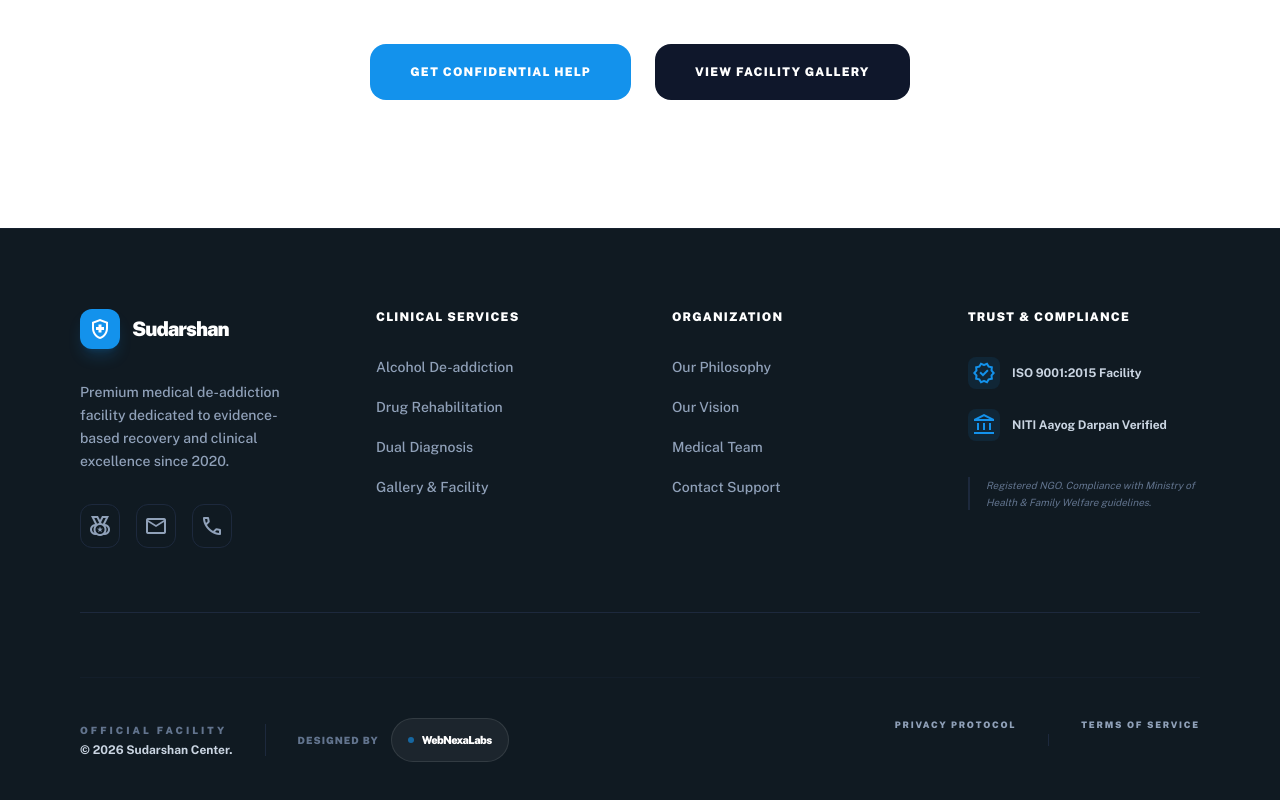
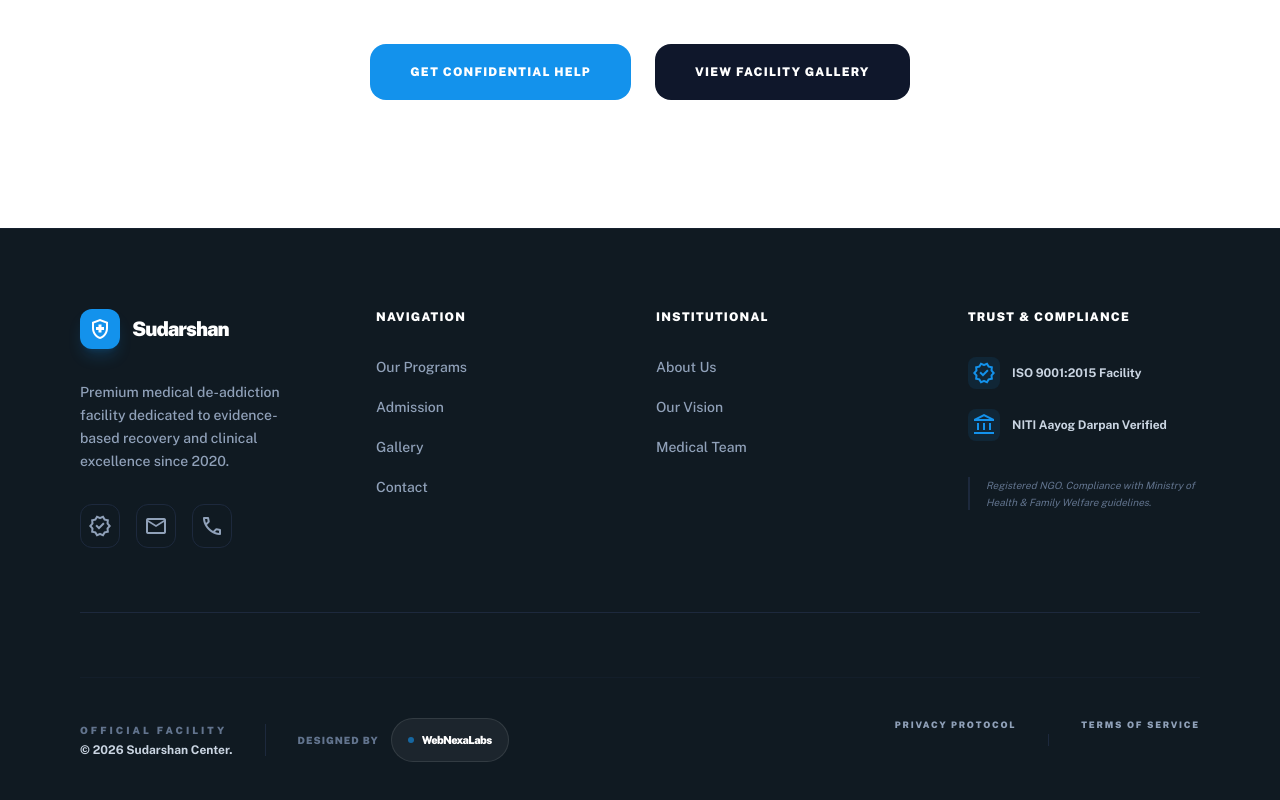
Before and after one commit to WebNexaLabs/Sudarshan-De-Addiction-Landing-Page, a Next.js app: page / in a window 1280 px wide. Shown: the part 4489-5289 px from the top of the page. Built offline with nearby package versions, Linux system fonts and the light colour scheme.

Commit message:
feat: Update Open Graph metadata and image, and refactor footer navigation and social links.

```diff
--- a/app/layout.tsx
+++ b/app/layout.tsx
@@ -23,6 +23,7 @@ export const viewport: Viewport = {
 };
 
 export const metadata: Metadata = {
+  metadataBase: new URL("https://www.sudarshanrecovery.org"),
   title: {
     default: "Sudarshan Recovery Center | Leading De-Addiction in West Bengal",
     template: "%s | Sudarshan Recovery Center"
@@ -38,7 +39,7 @@ export const metadata: Metadata = {
     description: "Your safe path to addiction recovery with clinical excellence.",
     siteName: "Sudarshan Recovery Center",
     images: [{
-      url: "/og-image.jpg",
+      url: "/og-image.png",
       width: 1200,
       height: 630,
       alt: "Sudarshan Recovery Center Clinical Facility"
--- a/components/Footer.tsx
+++ b/components/Footer.tsx
@@ -17,13 +17,13 @@ export default function Footer() {
                         </p>
                         <div className="flex gap-4">
                             {[
-                                { icon: "social_leaderboard", label: "LinkedIn" },
-                                { icon: "mail", label: "Email Support" },
-                                { icon: "call", label: "Call Center" }
+                                { icon: "verified", label: "Certificates/Team", href: "/about#team" },
+                                { icon: "mail", label: "Email Support", href: "mailto:support@sudarshanrecovery.org" },
+                                { icon: "call", label: "Call Center", href: "tel:+919804188668" },
                             ].map((social, idx) => (
                                 <a
                                     key={idx}
-                                    href="#"
+                                    href={social.href}
                                     aria-label={social.label}
                                     className="h-10 w-10 rounded-xl border border-slate-800 flex items-center justify-center hover:bg-primary hover:border-primary hover:text-white transition-all group"
                                 >
@@ -33,24 +33,26 @@ export default function Footer() {
                         </div>
                     </div>
 
-                    <div className="text-center md:text-left">
-                        <h6 className="text-white font-black uppercase tracking-widest text-xs mb-8">Clinical Services</h6>
+                    <div className="text-center md:text-left lg:col-span-2">
+                        <div className="grid grid-cols-2 gap-8">
+                            <div>
+                                <h6 className="text-white font-black uppercase tracking-widest text-xs mb-8">Navigation</h6>
                                 <ul className="flex flex-col gap-5 text-sm font-medium">
-                            <li><Link className="hover:text-primary transition-colors" href="/treatments#clinical">Alcohol De-addiction</Link></li>
-                            <li><Link className="hover:text-primary transition-colors" href="/treatments#clinical">Drug Rehabilitation</Link></li>
-                            <li><Link className="hover:text-primary transition-colors" href="/treatments#clinical">Dual Diagnosis</Link></li>
-                            <li><Link className="hover:text-primary transition-colors" href="/gallery">Gallery & Facility</Link></li>
+                                    <li><Link className="hover:text-primary transition-colors" href="/treatments">Our Programs</Link></li>
+                                    <li><Link className="hover:text-primary transition-colors" href="/admission">Admission</Link></li>
+                                    <li><Link className="hover:text-primary transition-colors" href="/gallery">Gallery</Link></li>
+                                    <li><Link className="hover:text-primary transition-colors" href="/contact">Contact</Link></li>
                                 </ul>
                             </div>
-
-                    <div className="text-center md:text-left">
-                        <h6 className="text-white font-black uppercase tracking-widest text-xs mb-8">Organization</h6>
+                            <div>
+                                <h6 className="text-white font-black uppercase tracking-widest text-xs mb-8">Institutional</h6>
                                 <ul className="flex flex-col gap-5 text-sm font-medium">
-                            <li><Link className="hover:text-primary transition-colors" href="/about#philosophy">Our Philosophy</Link></li>
+                                    <li><Link className="hover:text-primary transition-colors" href="/about">About Us</Link></li>
                                     <li><Link className="hover:text-primary transition-colors" href="/vision">Our Vision</Link></li>
                                     <li><Link className="hover:text-primary transition-colors" href="/about#team">Medical Team</Link></li>
-                            <li><Link className="hover:text-primary transition-colors" href="/contact">Contact Support</Link></li>
                                 </ul>
+                            </div>
+                        </div>
                     </div>
 
                     <div className="text-center md:text-left">
```
Also changed, not shown: public/og-image.png (added). Lines whose indentation alone changed are shown as unchanged.
